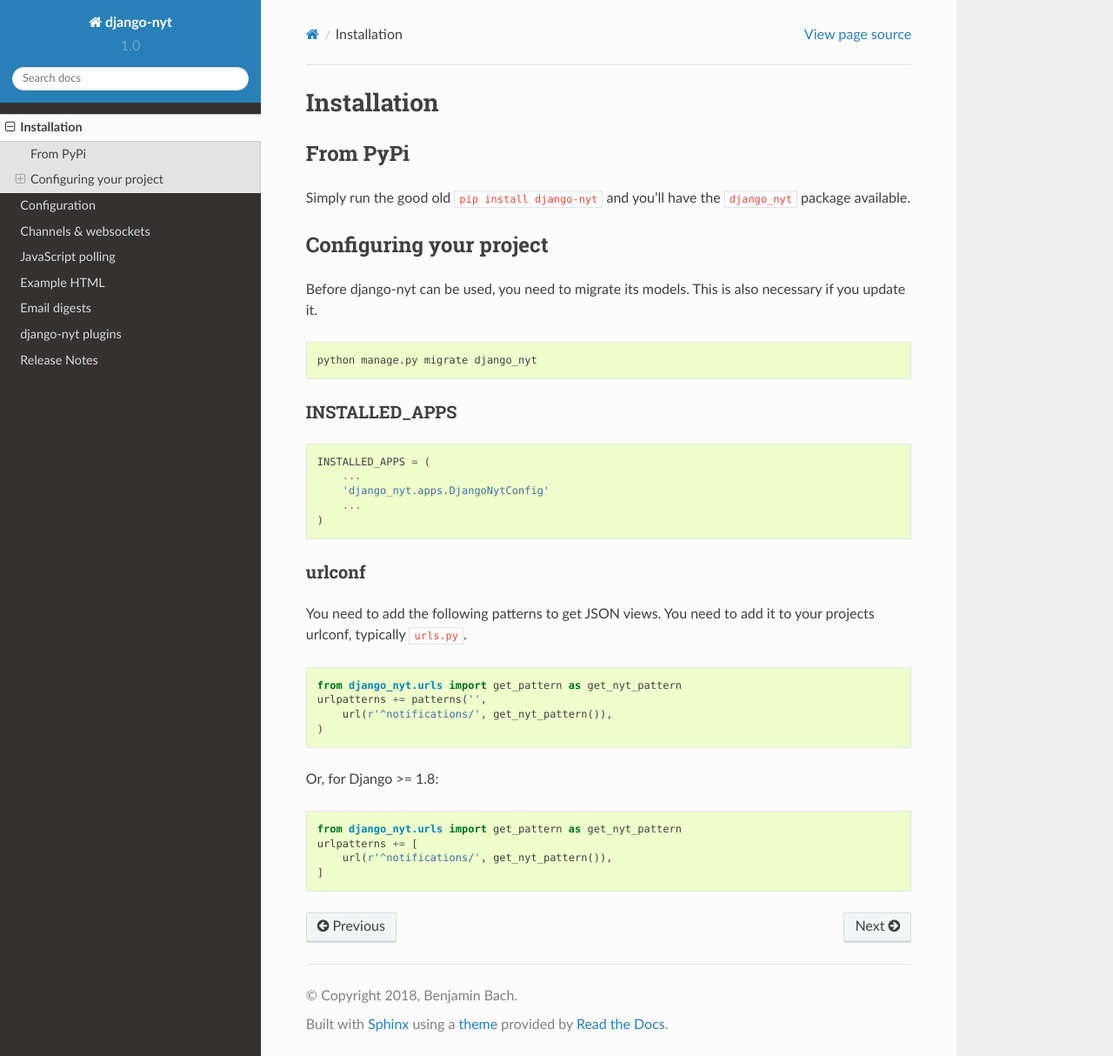
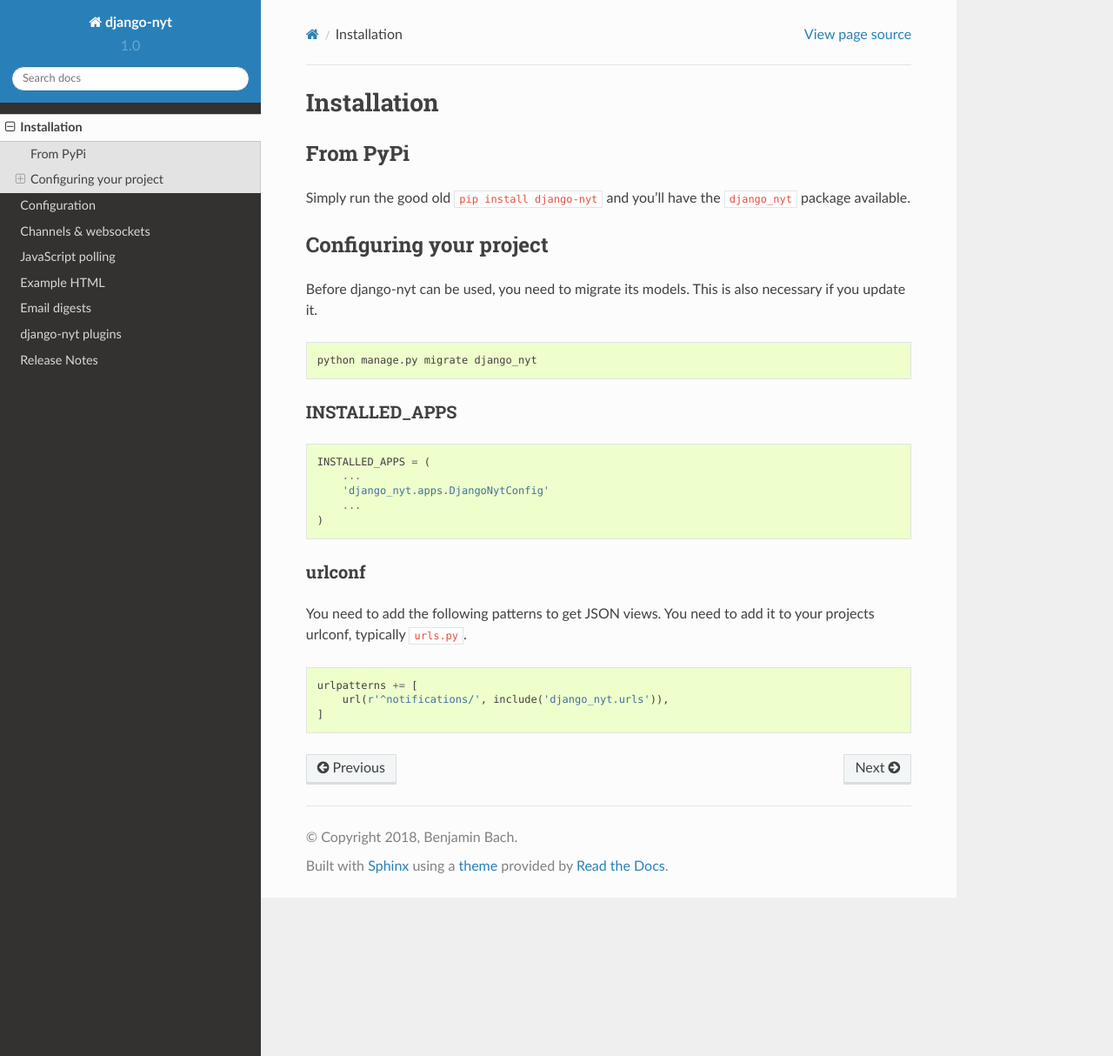
Before and after one commit to django-wiki/django-nyt, a Sphinx documentation site: the page built from docs/installation.rst, in a window 1280 px wide and 1214 px high. Shown: the whole window at 87% size. Built offline with Sphinx 7.4.7 and the Read the Docs theme 2.0.0, drawn with Linux system fonts in a browser that asks for light colours; pages that are not in the unit, such as notebooks, are missing from menus.

Commit message:
Deprecate django_nyt.urls.get_pattern

```diff
--- a/docs/installation.rst
+++ b/docs/installation.rst
@@ -37,16 +37,6 @@
 
 .. code-block:: python
 
-   from django_nyt.urls import get_pattern as get_nyt_pattern
-   urlpatterns += patterns('',
-       url(r'^notifications/', get_nyt_pattern()),
-   )
-
-Or, for Django >= 1.8:
-
-.. code-block:: python
-
-   from django_nyt.urls import get_pattern as get_nyt_pattern
    urlpatterns += [
-       url(r'^notifications/', get_nyt_pattern()),
+       url(r'^notifications/', include('django_nyt.urls')),
    ]
```
Also changed, not shown: 2 other files.
